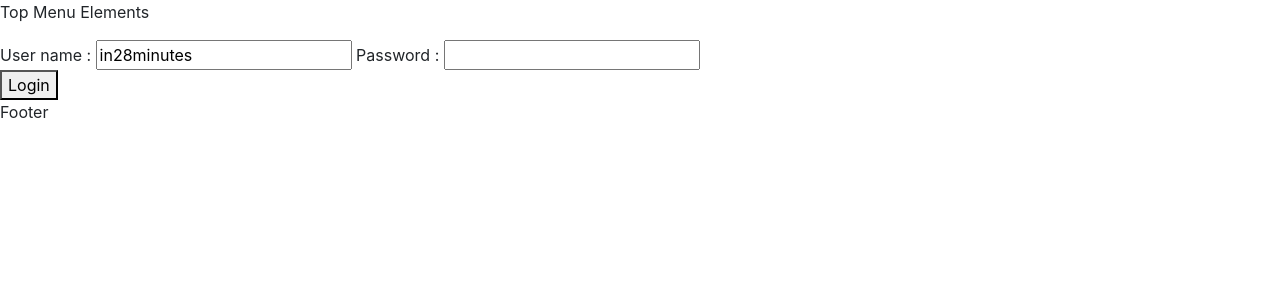
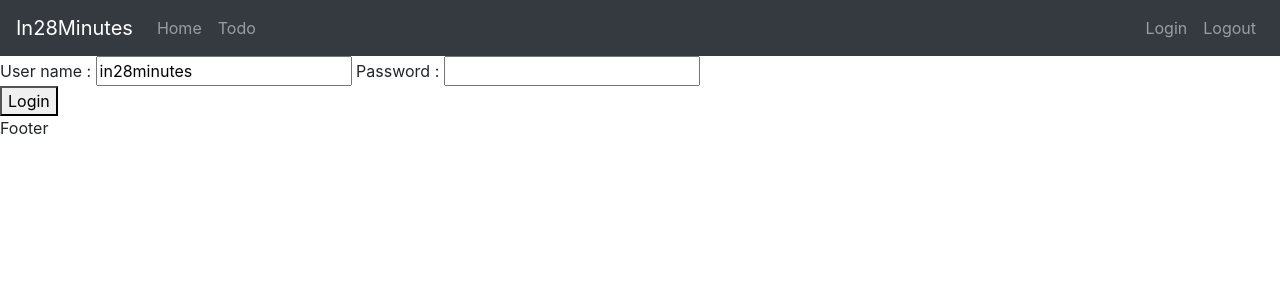
Before and after one commit to archana-vish/Angular7, an Angular app: page / in a window 1280 px wide. Shown: the top 300 px of the page. Built offline with nearby package versions, Linux system fonts and the light colour scheme.

Commit message:
added navbar

```diff
--- a/src/app/menu/menu.component.html
+++ b/src/app/menu/menu.component.html
@@ -1,3 +1,15 @@
-<p>
- Top Menu Elements
-</p>
+<header>
+  <nav class="navbar navbar-expand-md navbar-dark bg-dark">
+    <div>
+      <a href="https://www.In28Minutes.com" class="navbar-brand">In28Minutes</a>
+    </div>
+    <ul class="navbar-nav">
+      <li><a href="/welcome/In28Minutes" class="nav-link">Home</a></li>
+      <li><a href="/todos" class="nav-link">Todo</a></li>
+    </ul>
+    <ul class="navbar-nav navbar-collapse justify-content-end">
+        <li><a href="/login" class="nav-link">Login</a></li>
+        <li><a href="/logout" class="nav-link">Logout</a></li>
+    </ul>
+  </nav>
+</header>
```
